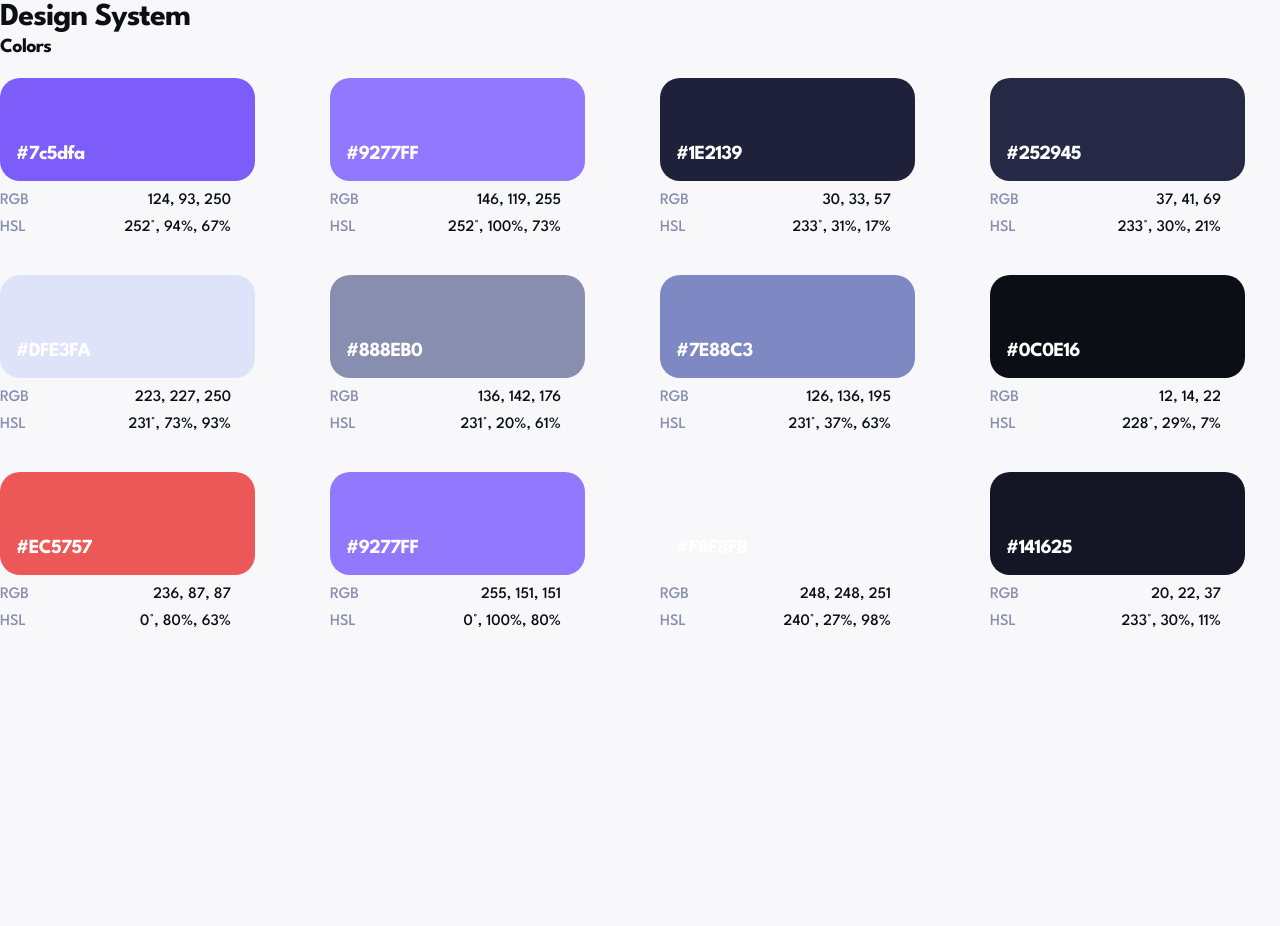
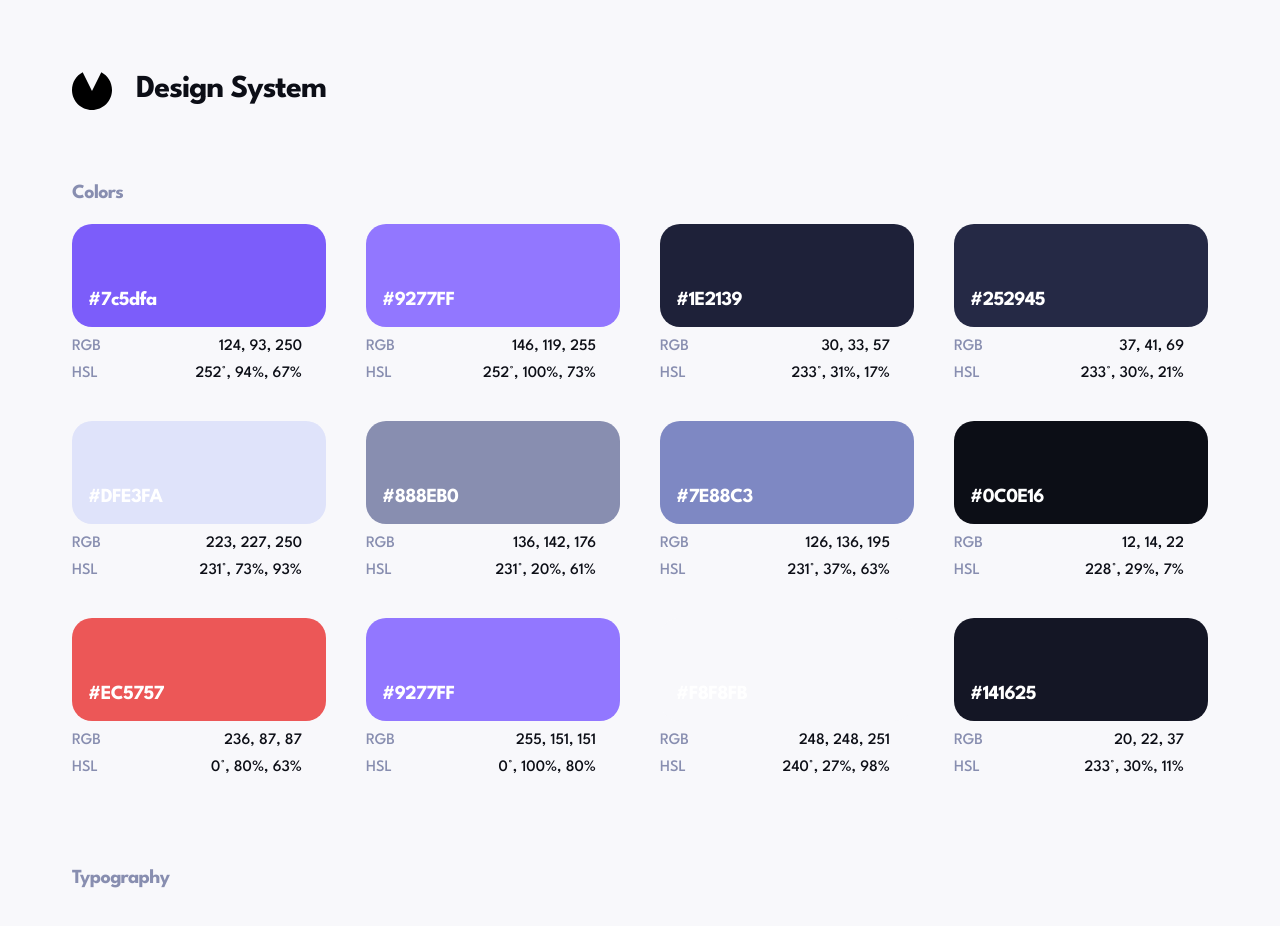
Before and after one commit to rparias/invoice-app-ts-next, a Next.js app: page /designSystem in a window 1280 px wide. Shown: the top 926 px of the page. Before the commit the page ends 800 px from the top, so only its background shows below. Built offline with nearby package versions, Linux system fonts and the light colour scheme.

Commit message:
adds logo

```diff
--- a/pages/designSystem.tsx
+++ b/pages/designSystem.tsx
@@ -1,14 +1,23 @@
+import Image from 'next/image'
 import Color from "@/components/Color/color"
 import { colors } from "@/data/static/colors"
 
 export default function DesignSystem() {
   return (
-    <>
-      <section>
+    <div className="p-4">
+      <section className="row">
+      <Image
+            className="logo mr-2"
+            src="/images/logo.svg"
+            alt="App Logo"
+            width={40}
+            height={38}
+            priority
+          />
         <h1>Design System</h1>
       </section>
-      <section>
-        <h2>Colors</h2>
+      <section className='mt-4'>
+        <h2 className='text-grey'>Colors</h2>
         <div className="row gap-2 justify-center">
           {colors.map(color => {
             return (
@@ -19,6 +28,9 @@ export default function DesignSystem() {
           })}
         </div>
       </section>
-    </>
+      <section className='mt-4'>
+        <h2 className='text-grey'>Typography</h2>
+      </section>
+    </div>
   )
 }
--- a/styles/_base.scss
+++ b/styles/_base.scss
@@ -66,6 +66,14 @@ h4 {
   font-size: $font-size-sm;
 }
 
+.logo {
+  filter: invert(1);
+
+  @include darkMode {
+    filter: none;
+  }
+}
+
 @include darkMode {
   html {
     color-scheme: dark;
```
Also changed, not shown: public/images/logo.svg (added).
